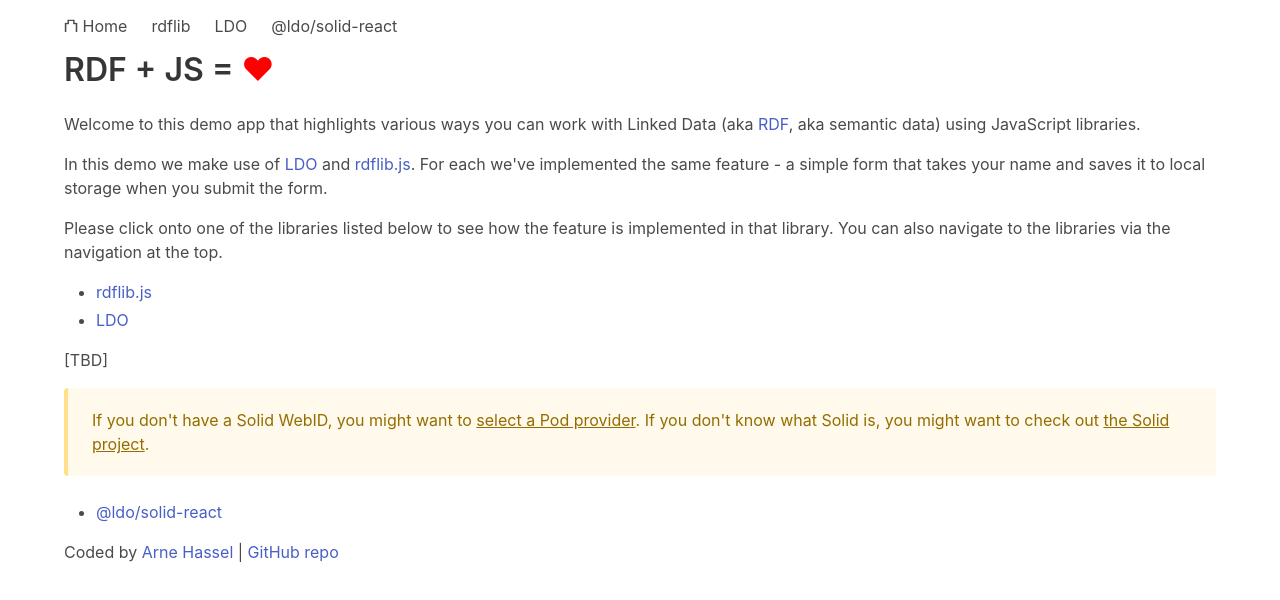
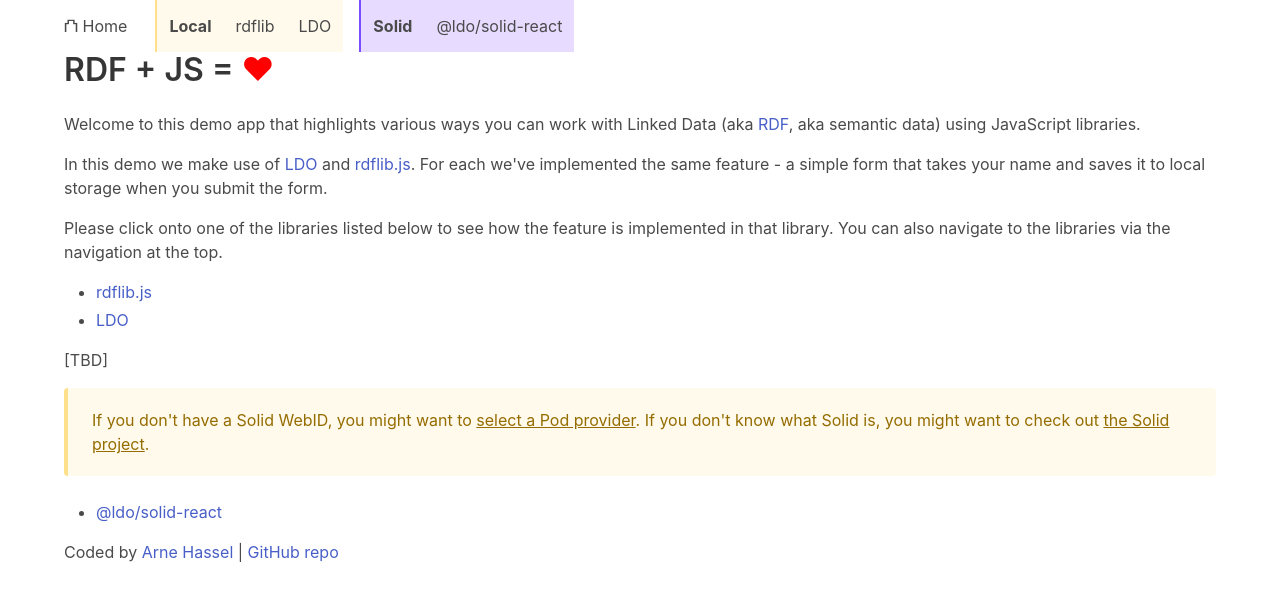
Before and after one commit to megoth/rdfjs, a React (Vite) app: page /#/ in a window 1280 px wide. Shown: the top 600 px of the page. Built offline with nearby package versions, Linux system fonts and the light colour scheme.

Commit message:
Trying to make Local and Solid demos stand out more in nav

```diff
--- a/src/layout/style.module.css
+++ b/src/layout/style.module.css
@@ -1,13 +1,13 @@
 .main {
-    margin-bottom: 1em;
+    margin-bottom: 1rem;
 }
 
 @media all and (max-width: 1024px) {
     .main {
-        margin: 0 12px 1em;
+        margin: 0 0.75rem 1rem;
     }
 
     .footer {
-        margin: 0 12px 0.5em;
+        margin: 0 0.75rem 0.5rem;
     }
 }
--- a/src/navigation/index.tsx
+++ b/src/navigation/index.tsx
@@ -1,13 +1,25 @@
 import {NavLink} from "react-router-dom";
 import {clsx} from "clsx";
 import {useState} from "react";
+import styles from "./style.module.css";
 
-type Link = {
+
+interface Link {
     href: string;
     text: string;
 }
 
-const links: Array<Link> = [
+interface Container {
+    children: Array<Link>;
+    className: string;
+    text: string;
+}
+
+const links: Array<Container> = [
+    {
+        text: "Local",
+        className: styles.local,
+        children: [
             {
                 href: "/rdflib",
                 text: "rdflib"
@@ -16,10 +28,18 @@
                 href: "/ldo",
                 text: "LDO"
             },
+        ]
+    },
+    {
+        text: "Solid",
+        className: styles.solid,
+        children: [
             {
                 href: "/ldo-solid-react",
                 text: "@ldo/solid-react"
             },
+        ]
+    }
 ]
 
 
@@ -42,10 +62,18 @@
                 <div className={clsx("navbar-menu", {
                     "is-active": isActive
                 })}>
-                    {links.map(({href, text}) => (
-                        <NavLink to={href} key={href} className={({isActive}) => clsx("navbar-item", {
+                    {links.map(({text, className, children}) => (
+                        <>
+                            <div className={clsx("navbar-item", className, styles.item, styles.groupLabel)}>{text}</div>
+                            {children.map(({href, text}) => (
+                                <NavLink to={href}
+                                         key={href}
+                                         className={({isActive}) => clsx("navbar-item", className, styles.item, {
                                              "is-active": isActive
-                        })} onClick={() => setIsActive(false)}>{text}</NavLink>
+                                         })}
+                                         onClick={() => setIsActive(false)}>{text}</NavLink>
+                            ))}
+                        </>
                     ))}
                 </div>
             </div>
--- /dev/null
+++ b/src/navigation/style.module.css
@@ -0,0 +1,42 @@
+.groupLabel {
+    border-top: solid 2px;
+    font-weight: bold;
+}
+
+@media screen and (min-width: 1024px) {
+    .item.groupLabel {
+        margin-inline-start: 1rem;
+        border-top: 0;
+        border-left: solid 2px;
+    }
+}
+
+.local.local.local {
+    background-color: #fffaeb;
+    border-color: #ffe08a;
+
+    &:is(a):hover {
+        background-color: #fdf1cb;
+    }
+
+    @media screen and (min-width: 1024px) {
+        &:is(a:active):not(:hover):not(:focus) {
+            background-color: #fdf1cb;
+        }
+    }
+}
+
+.solid.solid.solid {
+    background-color: #e7dbff;
+    border-color: #7C4DFF;
+
+    &:is(a):hover {
+        background-color: #cfbbff;
+    }
+
+    @media screen and (min-width: 1024px) {
+        &:is(a:active):not(:hover):not(:focus) {
+            background-color: #cfbbff;
+        }
+    }
+}
```
Lines whose indentation alone changed are shown as unchanged.
